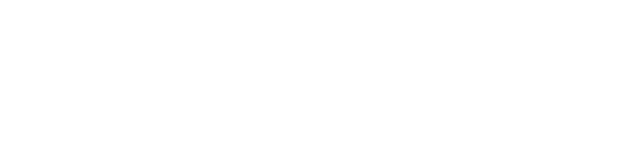
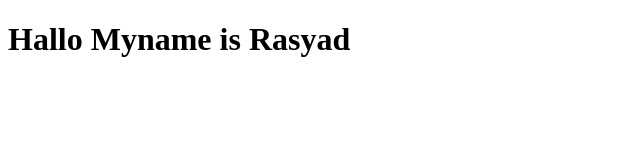
Before and after one commit to r4syad/portofolio, a plain HTML site: page index.html in a window 1280 px wide. Shown: the whole page, without its empty margins (0-640 px from the left). Drawn offline with Linux system fonts and the light colour scheme.

Commit message:
update 1

```diff
--- a/index.html
+++ b/index.html
@@ -6,6 +6,6 @@
     <title>Muhammad Rasyad</title>
 </head>
 <body>
-
+    <h1>Hallo Myname is Rasyad</h1>
 </body>
 </html>
```
